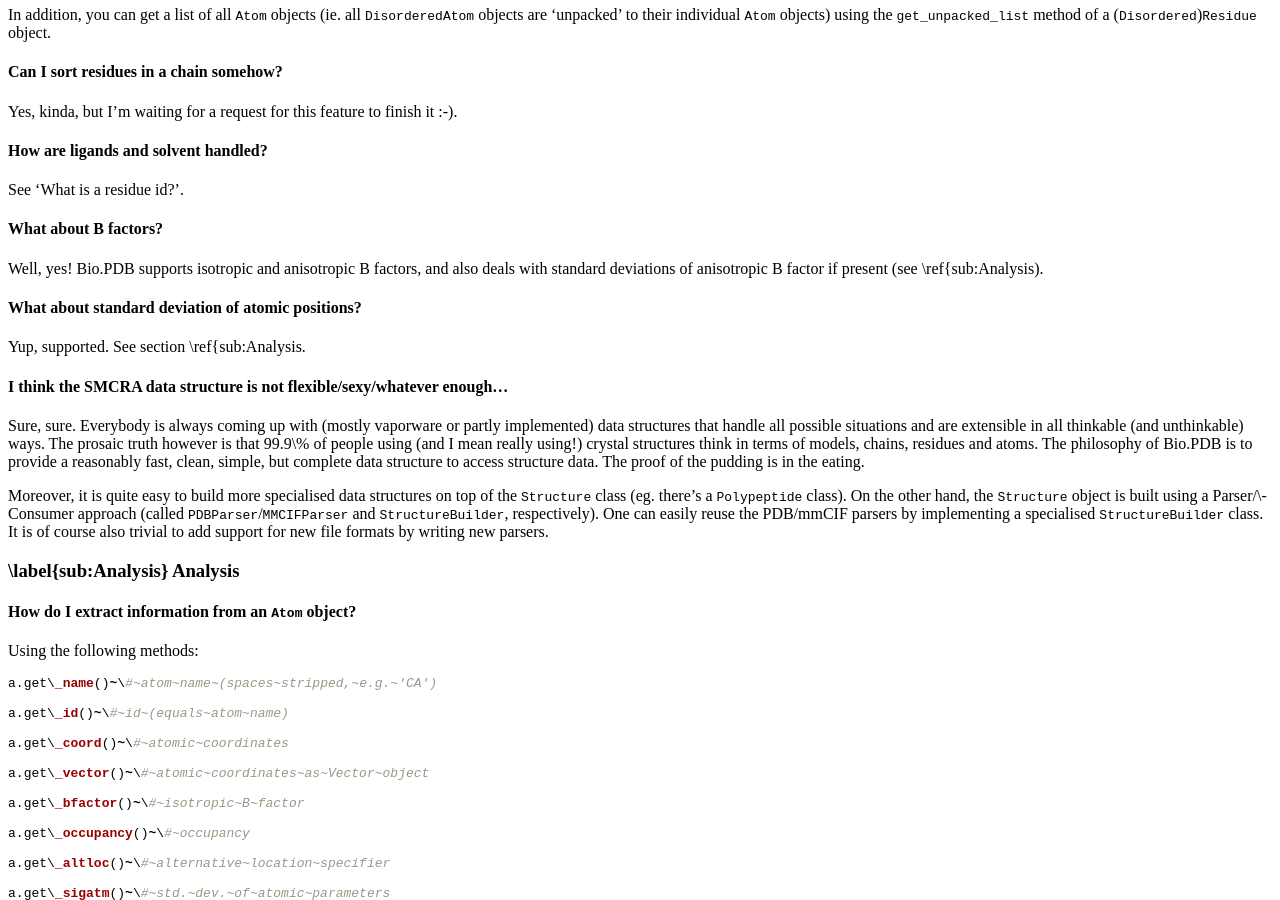
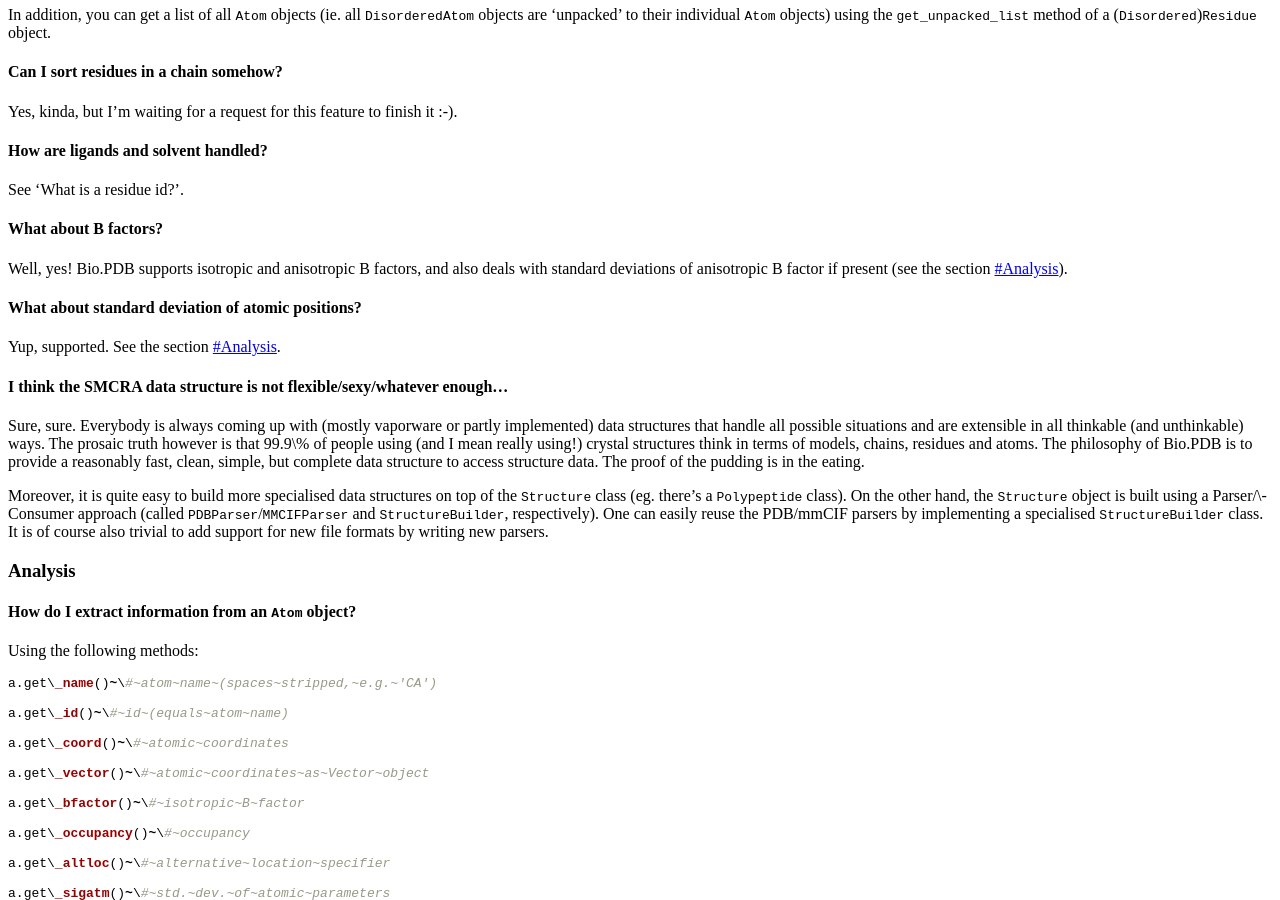
Before and after one commit to biopython/biopython.github.io, a Jekyll site: the page built from wiki/The_Biopython_Structural_Bioinformatics_FAQ.md, in a window 1280 px wide and 900 px high, scrolled down 7407 px. Built offline with Jekyll 4.4.1, drawn with Linux system fonts in a browser that asks for light colours.

Commit message:
Change to wiki page

```diff
--- a/wiki/The_Biopython_Structural_Bioinformatics_FAQ.md
+++ b/wiki/The_Biopython_Structural_Bioinformatics_FAQ.md
@@ -659,11 +659,11 @@ See 'What is a residue id?'.
 
 Well, yes! Bio.PDB supports isotropic and anisotropic B factors, and
 also deals with standard deviations of anisotropic B factor if present
-(see \\ref{sub:Analysis).
+(see the section [\#Analysis](#Analysis "wikilink")).
 
 #### What about standard deviation of atomic positions?
 
-Yup, supported. See section \\ref{sub:Analysis.
+Yup, supported. See the section [\#Analysis](#Analysis "wikilink").
 
 #### I think the SMCRA data structure is not flexible/sexy/whatever enough...
 
@@ -684,7 +684,7 @@ respectively). One can easily reuse the PDB/mmCIF parsers by
 implementing a specialised `StructureBuilder` class. It is of course
 also trivial to add support for new file formats by writing new parsers.
 
-### \\label{sub:Analysis} Analysis
+### Analysis
 
 #### How do I extract information from an `Atom` object?
 
```
Also changed, not shown: 1 other file.
